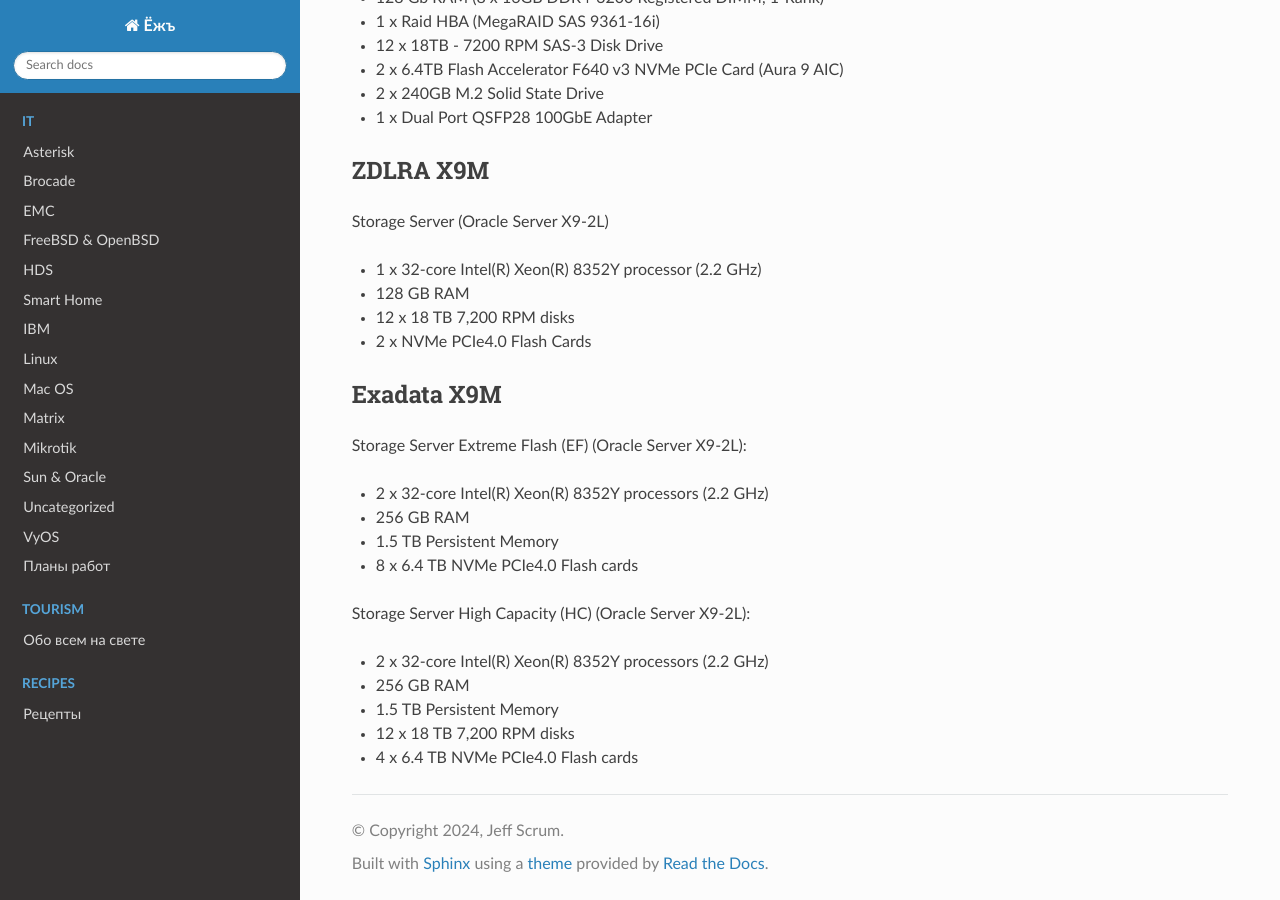
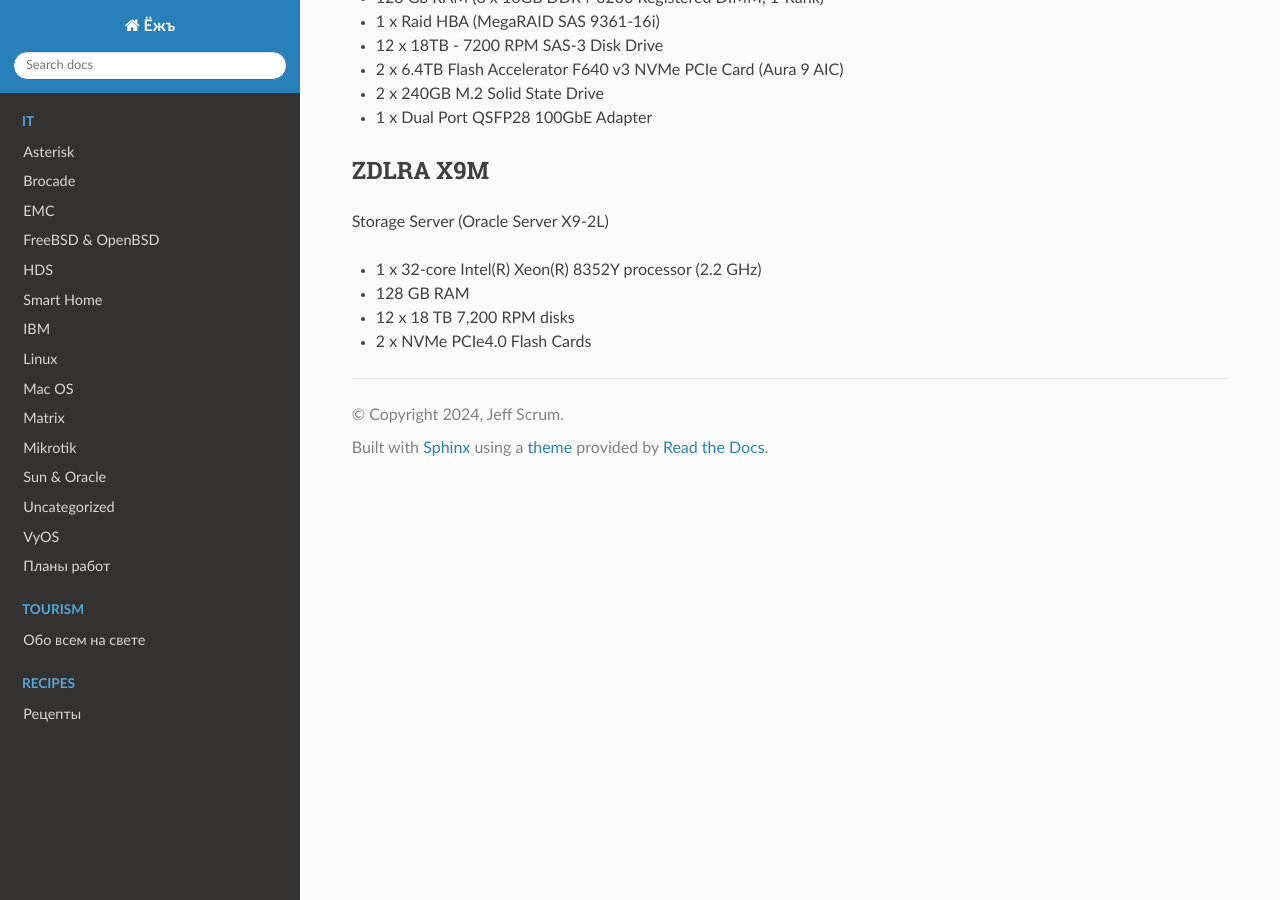
Before and after one commit to jeffscrum/jeffscrum.github.io, a Sphinx documentation site: the page built from source/sun-oracle/exadata/oracle-zdlra-default-hw.rst, in a window 1280 px wide and 900 px high, scrolled down 521 px. Built offline with Sphinx 7.4.7 and the Read the Docs theme 2.0.0, drawn with Linux system fonts in a browser that asks for light colours.

Commit message:
Update oracle-zdlra-default-hw.rst

```diff
--- a/source/sun-oracle/exadata/oracle-zdlra-default-hw.rst
+++ b/source/sun-oracle/exadata/oracle-zdlra-default-hw.rst
@@ -38,24 +38,6 @@ Storage Server (Oracle Server X9-2L)
 - 2 x NVMe PCIe4.0 Flash Cards
 
 
-Exadata X9M
-~~~~~~~~~~~
-
-Storage Server Extreme Flash (EF) (Oracle Server X9-2L):
-
-- 2 x 32-core Intel(R) Xeon(R) 8352Y processors (2.2 GHz)
-- 256 GB RAM
-- 1.5 TB Persistent Memory
-- 8 x 6.4 TB NVMe PCIe4.0 Flash cards
-
-Storage Server High Capacity (HC) (Oracle Server X9-2L):
-
-- 2 x 32-core Intel(R) Xeon(R) 8352Y processors (2.2 GHz)
-- 256 GB RAM
-- 1.5 TB Persistent Memory
-- 12 x 18 TB 7,200 RPM disks
-- 4 x 6.4 TB NVMe PCIe4.0 Flash cards
-
 
 .. Для переделки сервера от ZDLRA X9M под Exadata X9M Extreme Flash:
      - Установить дополнительный процессор 2.2GHz 32-Core Intel Xeon 8352Y (pn 8207510)
```
